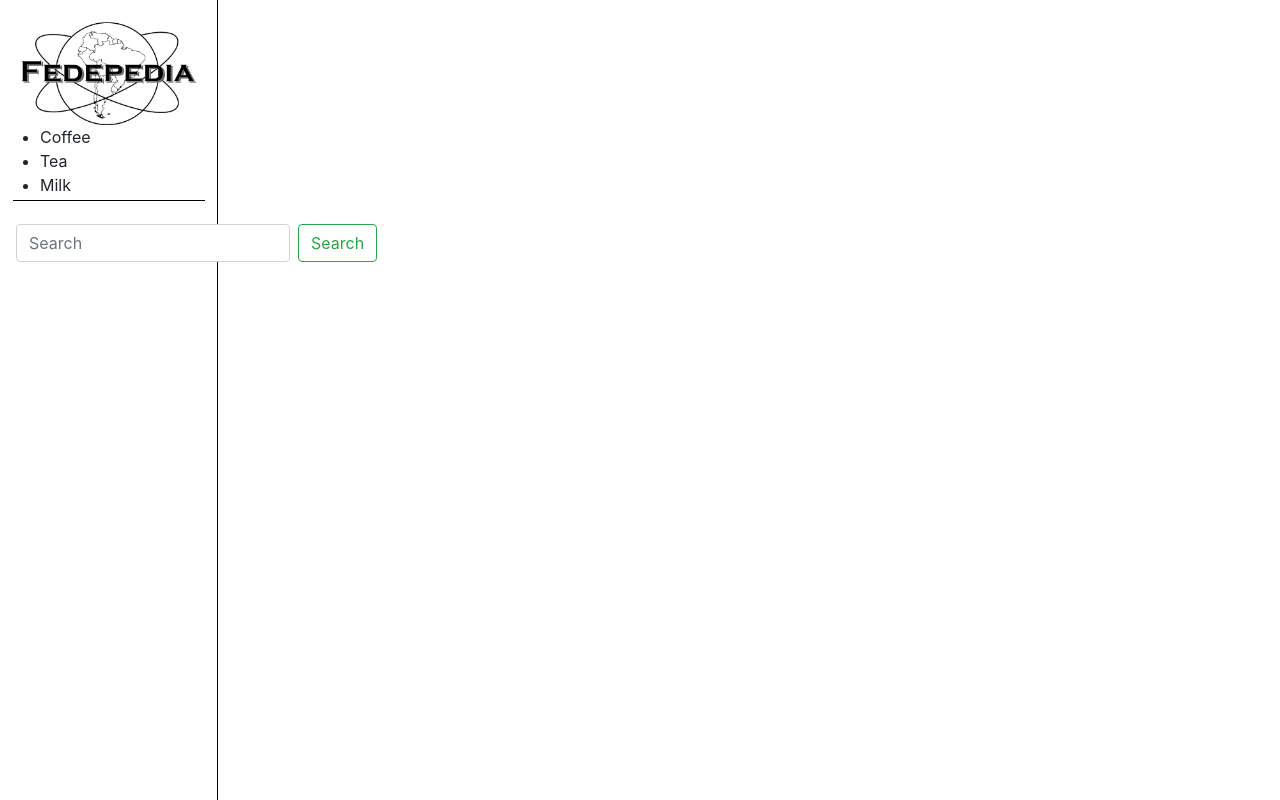
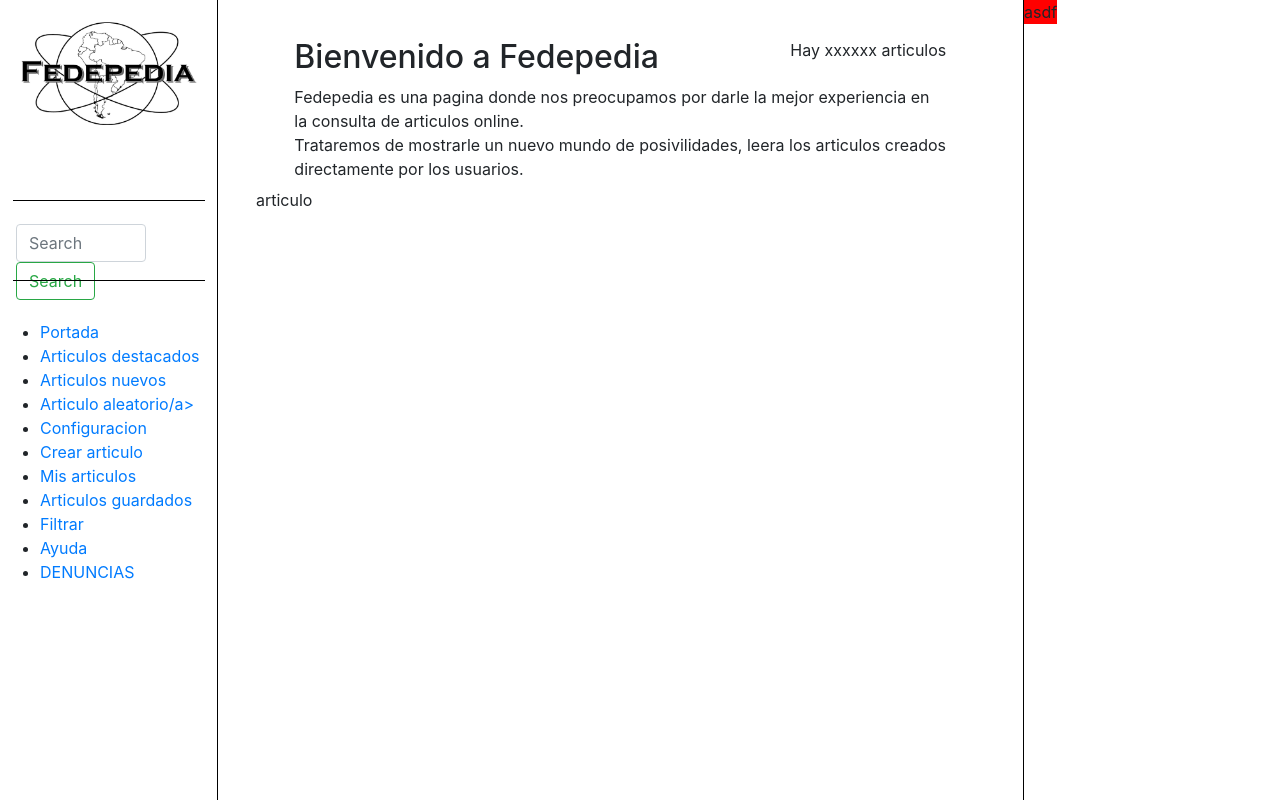
Before and after one commit to Ezequiel12D/fedepedia, a PHP site: page /views/home.php in a window 1280 px wide. Run offline with PHP 8.4, Linux system fonts and the light colour scheme.

Commit message:
cincuenta porciento del modelado del home

```diff
--- /dev/null
+++ b/controllers/api/A_explicacion_carpeta.txt
@@ -0,0 +1 @@
+Aqui iran los archivos que se utilizaran para darle forma a la pagina a partir de informacion en la base de datos que si pasa por jquery (responsive)
--- /dev/null
+++ b/controllers/web/A_explicacion_carpeta.txt
@@ -0,0 +1 @@
+Aqui iran los archivos que se utilizaran para darle forma a la pagina a partir de informacion en la base de datos sin pasar por jquery
--- a/css/style_layout.css
+++ b/css/style_layout.css
@@ -6,14 +6,28 @@
     width: 100%;
 }
 
-#sidebar {
+#left-bar {
     border-right: 1px black solid;
     width: 17%;
     height: 100%;
     position: fixed;
 }
 
-#lh-1 {
+#center-bar1 {
+    border-right: 1px black solid;
+    margin-left: 20%;
+    width: 60%;
+    height: 100%;
+    position: fixed;
+}
+
+#right-bar {
+    margin-left: 80%;
+    position: fixed;
+    background-color: red;
+}
+
+.lh {
     top: 25%;
     border-top: 1px black solid;
     position: fixed;
@@ -23,5 +37,26 @@
 
 #search-bar {
     top: 27%;
+    width: 17%;
     position: fixed;
 }
+
+#link-bar {
+    top: 40%;
+    position: fixed;
+}
+
+#bienvenida{
+    margin-top: 5%;
+    margin-left: 5%;
+    margin-right: 10%;
+    height: 150px;
+    width: 85%;
+    position: relative;
+}
+
+#user_profile {
+    background-color: red;
+    position: fixed;
+
+}
--- a/views/home.php
+++ b/views/home.php
@@ -1,39 +1,59 @@
 <?php include_once ("layout.php"); ?>
 
 
-<div id="sidebar">
+<div id="left-bar">
 
     <div class="container-logo">
         <img src="../images/logo.png" class="rounded float-left img-logo" alt="img_logo">
     </div>
 
-    <div id="lh-1"></div>
+    <div class="lh"></div>
 
     <div id="search-bar">
         <nav class="navbar navbar-light">
             <form class="form-inline">
-                <input class="form-control mr-sm-2" type="search" placeholder="Search" aria-label="Search">
+                <input class="form-control mr-sm-2" style="width: 70%;" type="search" placeholder="Search" aria-label="Search">
                 <button class="btn btn-outline-success my-2 my-sm-0" type="submit">Search</button>
             </form>
         </nav>
     </div>
-
-    <div>
+    <div class="lh" style="top:35%"></div>
+    <div id="link-bar">
         <ul>
-            <li>Coffee</li>
-            <li>Tea</li>
-            <li>Milk</li>
+            <li><a href="">Portada</a></li>
+            <li><a href="">Articulos destacados</a></li>
+            <li><a href="">Articulos nuevos</a></li>
+            <li><a href="">Articulo aleatorio/a></li>
+            <li><a href="">Configuracion</a></li>
+            <li><a href="">Crear articulo</a></li>
+            <li><a href="">Mis articulos</a></li>
+            <li><a href="">Articulos guardados</a></li>
+            <li><a href="">Filtrar</a></li>
+            <li><a href="">Ayuda</a></li>
+            <li><a href="">DENUNCIAS</a></li>
         </ul>
     </div>
 
 </div>
 
-<div>
+<div id="center-bar1">
+    <div id="bienvenida">
+        <div class="float-right lol">Hay xxxxxx articulos</div>
 
+        <h2>Bienvenido a Fedepedia</h2>
+        <p>
+            Fedepedia es una pagina donde nos preocupamos por darle la mejor experiencia en la consulta de articulos online.<br>
+            Trataremos de mostrarle un nuevo mundo de posivilidades, leera los articulos creados directamente por los usuarios.
+        </p>
+    </div>
+    <div>articulo</div>
 </div>
 
-<div>
 
+<div id="right-bar">
+    <div>
+        <div id="user_profile" class="float-left">asdf</div>
+    </div>
 </div>
 
 
```
